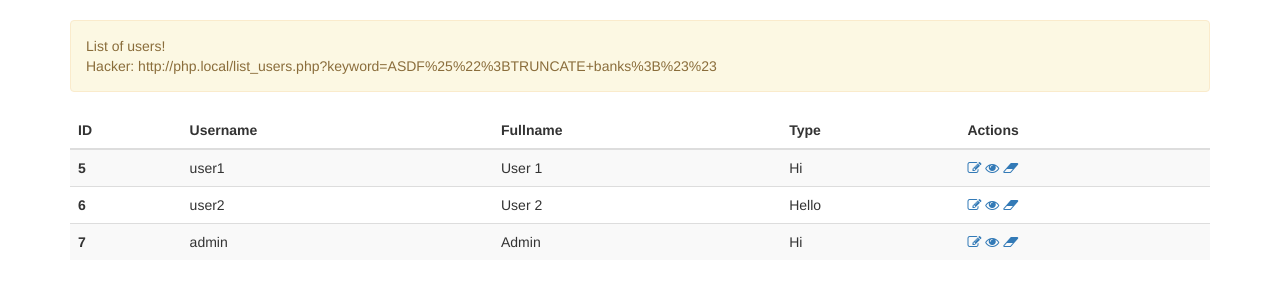
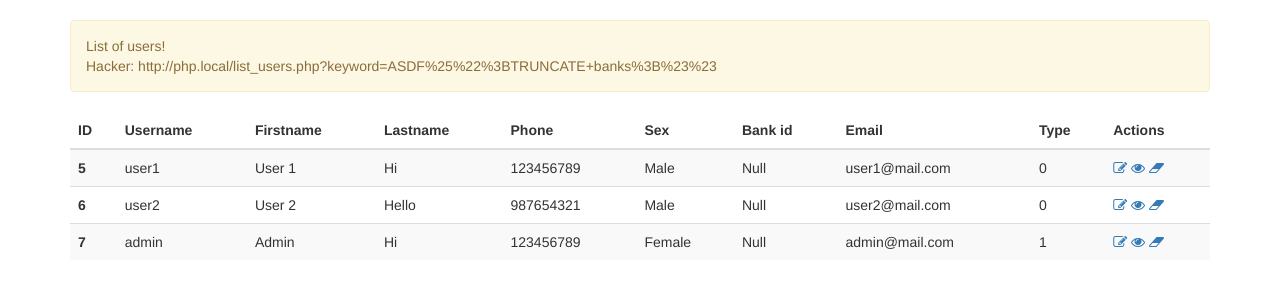
Before and after one commit to chanchangg/cd20tt9_group_e, a PHP site: page /list_users.php in a window 1280 px wide. Shown: the part 72-372 px from the top of the page. Run offline with PHP 8.4, Linux system fonts and the light colour scheme; data comes from the database, SQL or seed files in the repository.

Commit message:
update file list_users.php

```diff
--- a/list_users.php
+++ b/list_users.php
@@ -1,7 +1,7 @@
 <?php
 // Start the session
 session_start();
-
+// require_once './authvalidate.php';
 require_once 'models/UserModel.php';
 $userModel = new UserModel();
 
@@ -31,7 +31,12 @@ $users = $userModel->getUsers($params);
                     <tr>
                         <th scope="col">ID</th>
                         <th scope="col">Username</th>
-                        <th scope="col">Fullname</th>
+                        <th scope="col">Firstname</th>
+                        <th scope="col">Lastname</th>
+                        <th scope="col">Phone</th>
+                        <th scope="col">Sex</th>
+                        <th scope="col">Bank id</th>
+                        <th scope="col">Email</th>
                         <th scope="col">Type</th>
                         <th scope="col">Actions</th>
                     </tr>
@@ -48,6 +53,33 @@ $users = $userModel->getUsers($params);
                             </td>
                             <td>
                                 <?php echo $user['last_name']?>
+                            </td>
+                            <td>
+                                <?php echo $user['phone']?>
+                            </td>
+                            <td>
+                                <?php
+                                 if($user['sex'] == 0){
+                                     echo "Male";
+                                 }else{
+                                     echo "Female";
+                                 }
+
+                                ?>
+                            </td>
+                            <td>
+                                <?php
+                                 if ($user['bank_id'] == null){
+                                     echo "Null";
+                                 }else{
+                                    echo $user['bank_id'];
+                                 }?>
+                            </td>
+                            <td>
+                                <?php echo $user['email']?>
+                            </td>
+                            <td>
+                                <?php echo $user['type']?>
                             </td>
                             <td>
                                 <a href="form_user.php?id=<?php echo $user['id'] ?>">
```
